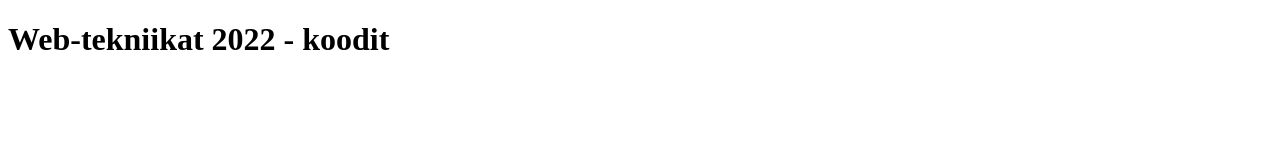
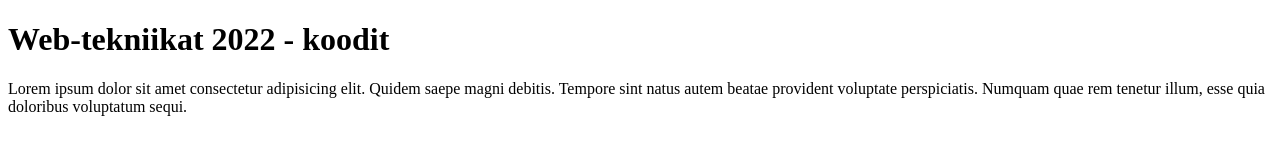
Before and after one commit to meijastiina/Web-tekniikat2022, a plain HTML site: page index.html in a window 1280 px wide. Drawn offline with Linux system fonts and the light colour scheme.

Commit message:
Added lorem ipsum

```diff
--- a/index.html
+++ b/index.html
@@ -8,5 +8,6 @@
 </head>
 <body>
     <h1>Web-tekniikat 2022 - koodit</h1>
+    <p>Lorem ipsum dolor sit amet consectetur adipisicing elit. Quidem saepe magni debitis. Tempore sint natus autem beatae provident voluptate perspiciatis. Numquam quae rem tenetur illum, esse quia doloribus voluptatum sequi.</p>
 </body>
 </html>
```
